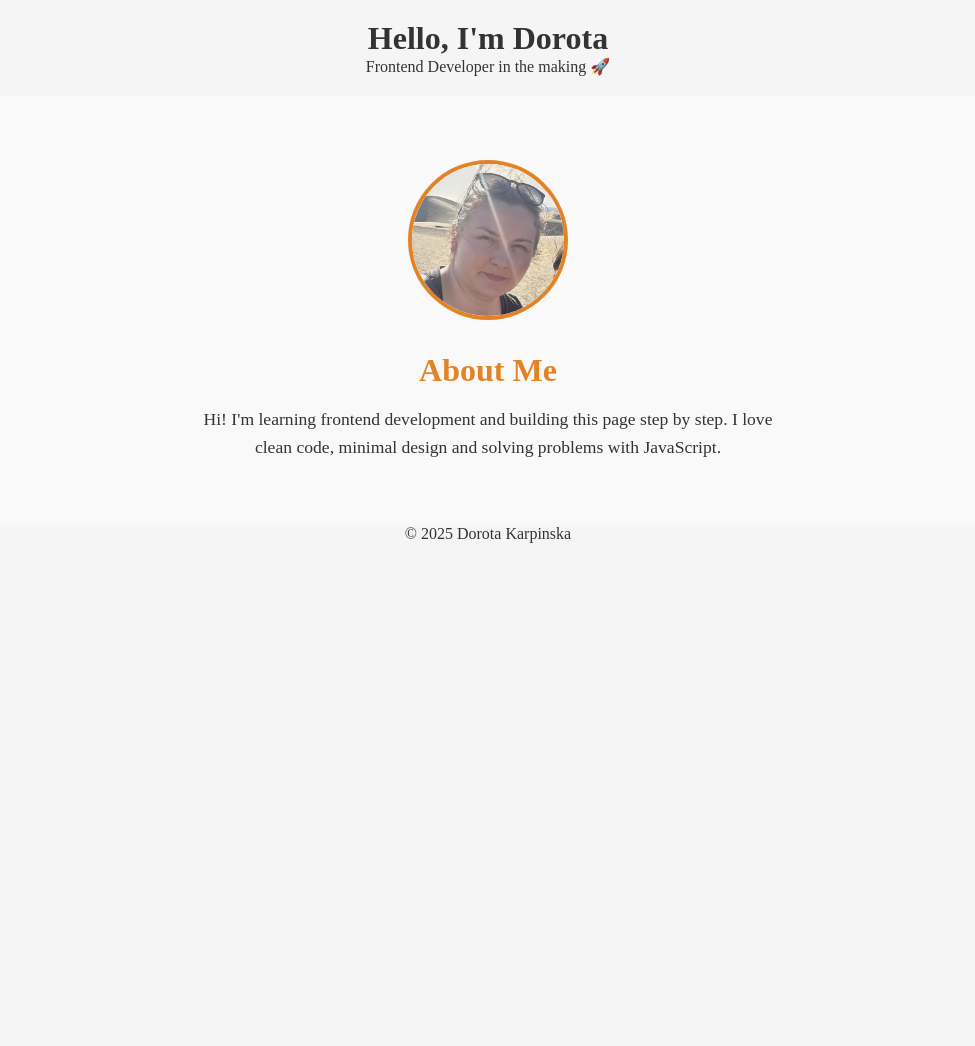
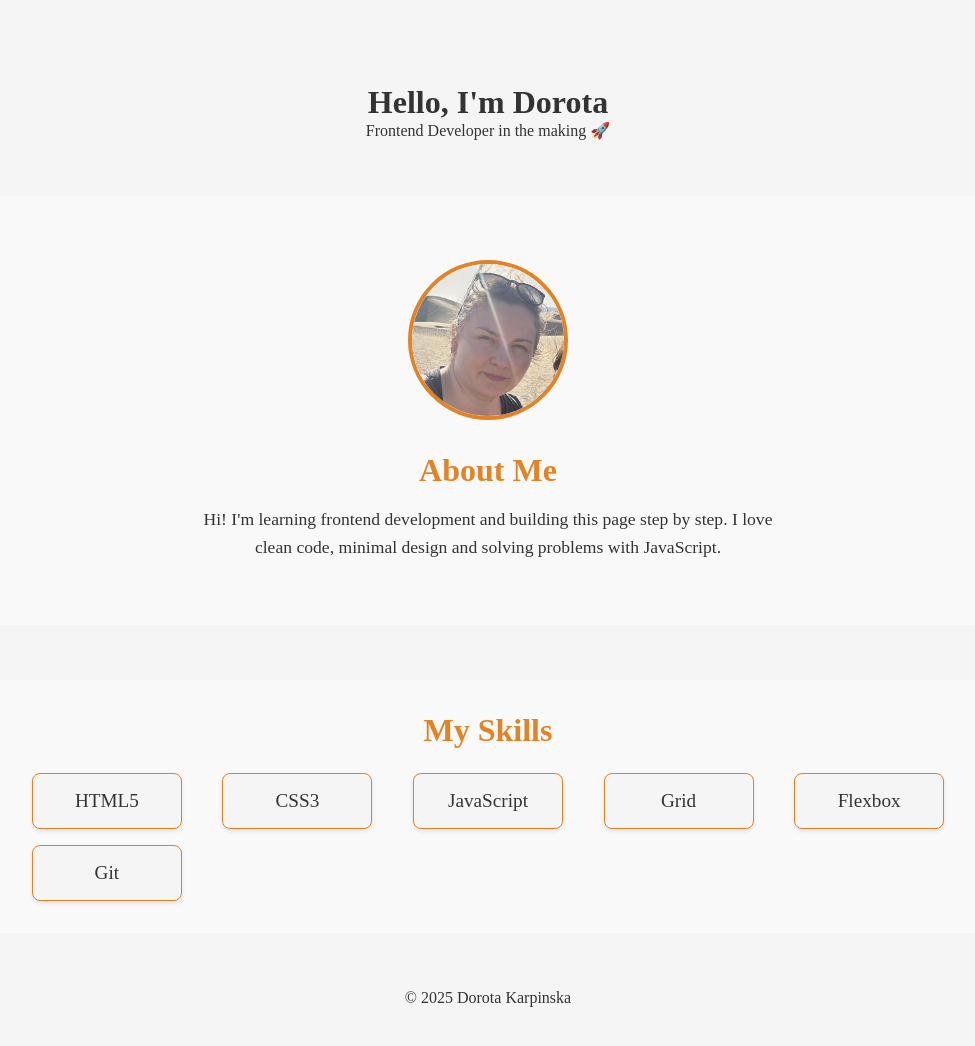
Before and after one commit to Dor-Ka/frontend-basics-homepage, a plain HTML site: page index.html in a window 1280 px wide. Shown: the whole page, without its empty margins (152-1127 px from the left). Before the commit the page ends 800 px from the top, so only its background shows below. Drawn offline with Linux system fonts and the light colour scheme.

Commit message:
add skills section with HTML and basic styling

```diff
--- a/css/about.css
+++ b/css/about.css
@@ -1,5 +1,6 @@
 .about {
     padding: 4rem 2rem;
+    margin: 5%;
     background-color: #f9f9f9;
   }
 
--- /dev/null
+++ b/css/skills.css
@@ -0,0 +1,42 @@
+.skills {
+    padding: 2rem;
+    margin: 5%;
+    background-color: #f9f9f9;
+
+}
+
+.skills__title {
+    text-align: center;
+    font-size: 2rem;
+    color:#E38327;
+    margin-bottom: 1.5rem;
+}
+
+.skills__list {
+    display: grid;
+    grid-template-columns: repeat(auto-fill, minmax(150px, 1fr));
+    gap: 1rem;
+    justify-items: center;
+    list-style: none
+}
+
+.skills__item {
+    padding: 1rem;
+    background-color: #f5f5f5;
+    border: 1px solid #E38327;
+    border-radius: 8px;
+    box-shadow: 0 2px 4px rgba(0, 0, 0, 0.1);
+    text-align: center;
+    font-size: 1.2rem;
+    color: #333;
+    min-width: 150px;
+}
+
+.skills__item:hover {
+    background-color: #E38327;
+}
+
+.skills__item:active {
+    background-color: #E38327;
+    color: #fff;
+}
--- a/css/style.css
+++ b/css/style.css
@@ -6,6 +6,7 @@
 
   body {
     padding: 20px;
+    margin: 5%;
     background-color: #f5f5f5;
     color: #333;
   }
--- a/index.html
+++ b/index.html
@@ -7,6 +7,7 @@
     <title>frontend basics homepage</title>
     <link rel="stylesheet" href="css/style.css" />
     <link rel="stylesheet" href="css/about.css" />
+    <link rel="stylesheet" href="css/skills.css" />
     <script defer src="js/script.js"></script>
 </head>
 
@@ -20,7 +21,7 @@
 
         <section class="about">
             <div class="about__container">
-                <img src="img/profile.jpeg" alt="Profile picture"  class="about__photo" />
+                <img src="img/profile.jpeg" alt="Profile picture" class="about__photo" />
                 <div class="about__content">
                     <h2 class="about__title">About Me</h2>
                     <p class="about__description">
@@ -31,6 +32,19 @@
             </div>
         </section>
 
+        <section class="skills">
+            <h2 class="skills__title">My Skills</h2>
+            <ul class="skills__list">
+                <li class="skills__item">HTML5</li>
+                <li class="skills__item">CSS3</li>
+                <li class="skills__item">JavaScript</li>
+                <li class="skills__item">Grid</li>
+                <li class="skills__item">Flexbox</li>
+                <li class="skills__item">Git</li>
+            </ul>
+        </section>
+
+
     </main>
 
     <footer>
```
